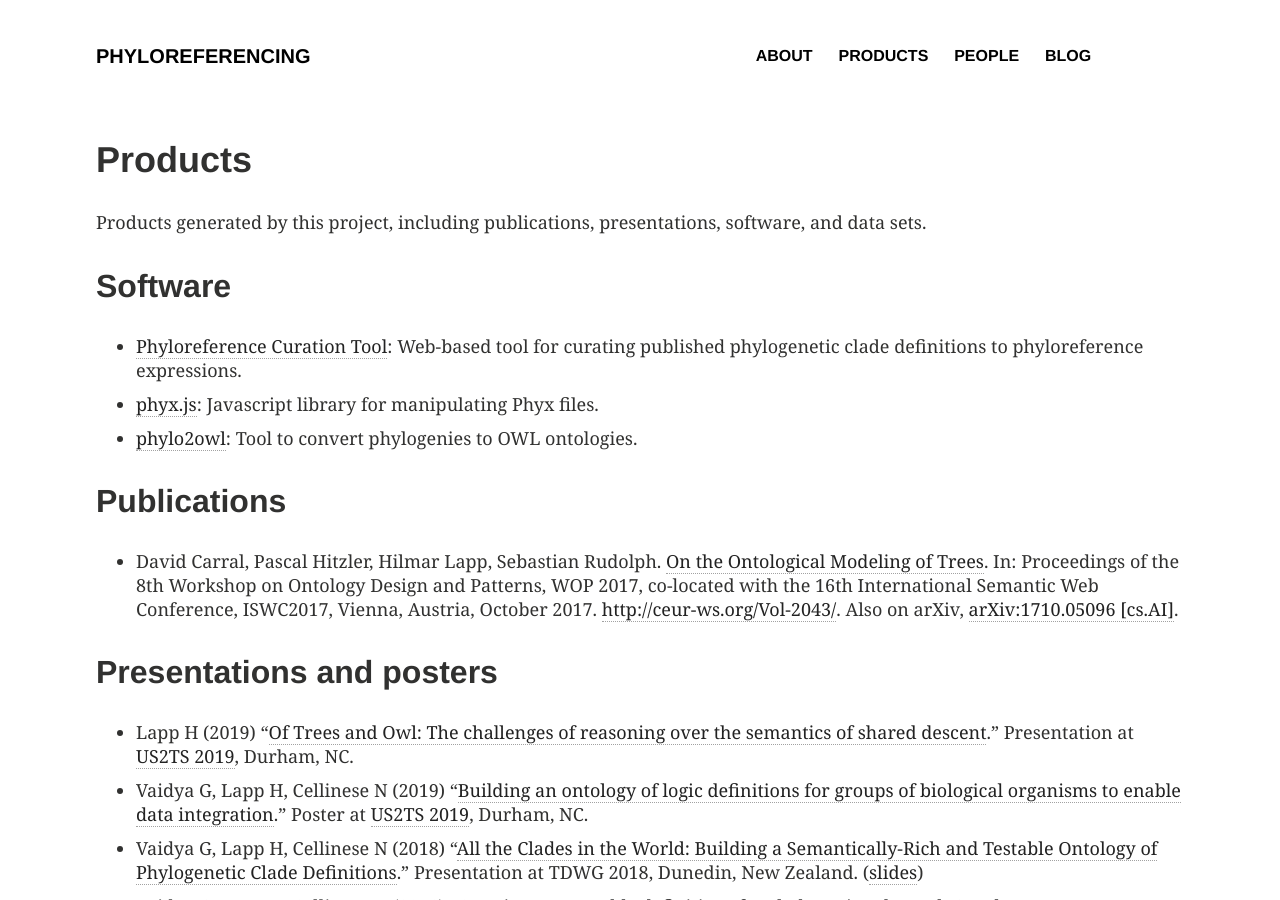
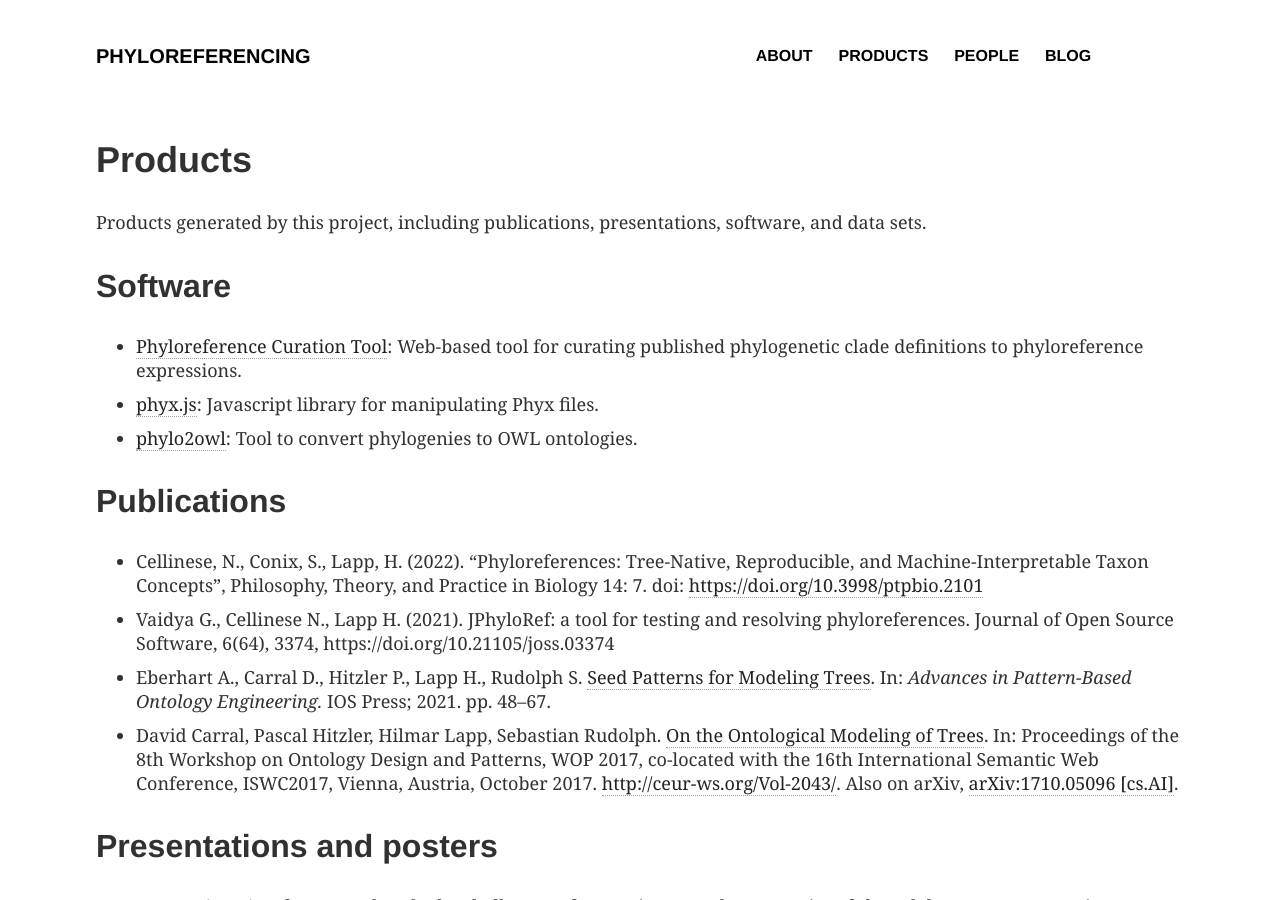
Before and after one commit to phyloref/phyloref.github.io, a Jekyll site: the page built from _pages/products.md, in a window 1280 px wide and 900 px high. Built offline with Jekyll 4.4.1, drawn with Linux system fonts in a browser that asks for light colours; comment, search, counter and statistics services are not loaded.

Commit message:
Adds recent publication products (2021 and 2022)

```diff
--- a/_pages/products.md
+++ b/_pages/products.md
@@ -20,6 +20,12 @@ ads: false
 
 ## Publications
 
+* Cellinese, N., Conix, S., Lapp, H. (2022). “Phyloreferences: Tree-Native, Reproducible, and Machine-Interpretable Taxon Concepts”,
+  Philosophy, Theory, and Practice in Biology 14: 7. doi: <https://doi.org/10.3998/ptpbio.2101>
+* Vaidya G., Cellinese N., Lapp H. (2021). JPhyloRef: a tool for testing and resolving phyloreferences.
+  Journal of Open Source Software, 6(64), 3374, https://doi.org/10.21105/joss.03374
+* Eberhart A., Carral D., Hitzler P., Lapp H., Rudolph S. [Seed Patterns for Modeling Trees](https://daselab.cs.ksu.edu/sites/default/files/Seed_Patterns_for_Modeling_Trees.pdf).
+  In: _Advances in Pattern-Based Ontology Engineering._ IOS Press; 2021. pp. 48–67.
 * David Carral, Pascal Hitzler, Hilmar Lapp, Sebastian
   Rudolph. [On the Ontological Modeling of Trees](http://ceur-ws.org/Vol-2043/paper-01.pdf). In:
   Proceedings of the 8th Workshop on Ontology Design and Patterns, WOP
```
